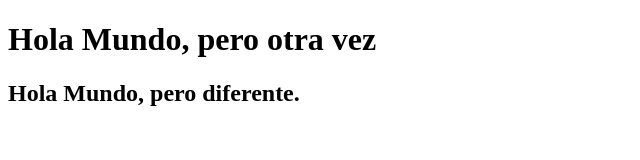
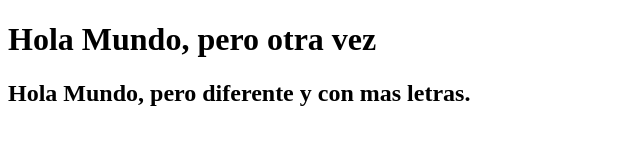
Before and after one commit to Cue19275/pruebacurso, a plain HTML site: page Sitio/index.html in a window 1280 px wide. Shown: the whole page, without its empty margins (0-640 px from the left). Drawn offline with Linux system fonts and the light colour scheme.

Commit message:
Update index.html

```diff
--- a/Sitio/index.html
+++ b/Sitio/index.html
@@ -5,6 +5,6 @@
 </head>
 <body>
 <h1>Hola Mundo, pero otra vez</h1>
-<h2>Hola Mundo, pero diferente.</h2>
+<h2>Hola Mundo, pero diferente y con mas letras.</h2>
 </body>
 </html>
```
